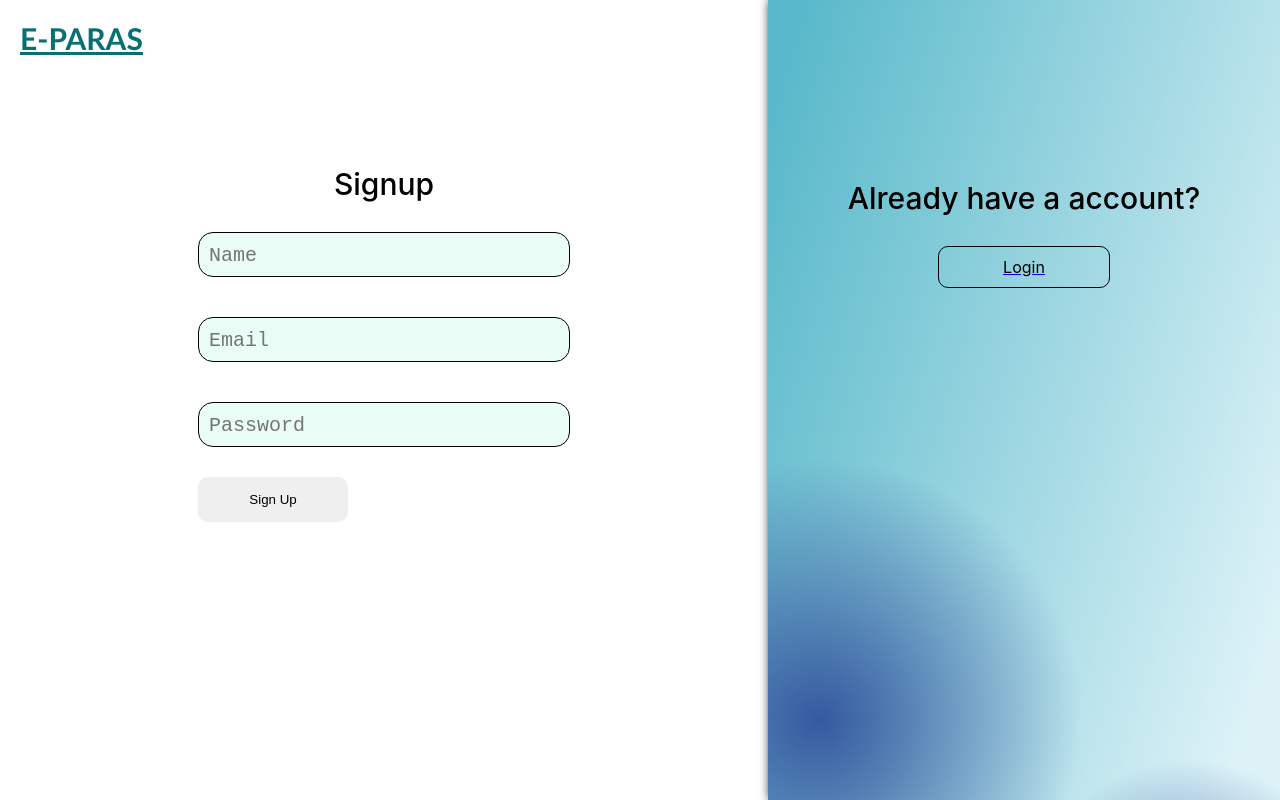
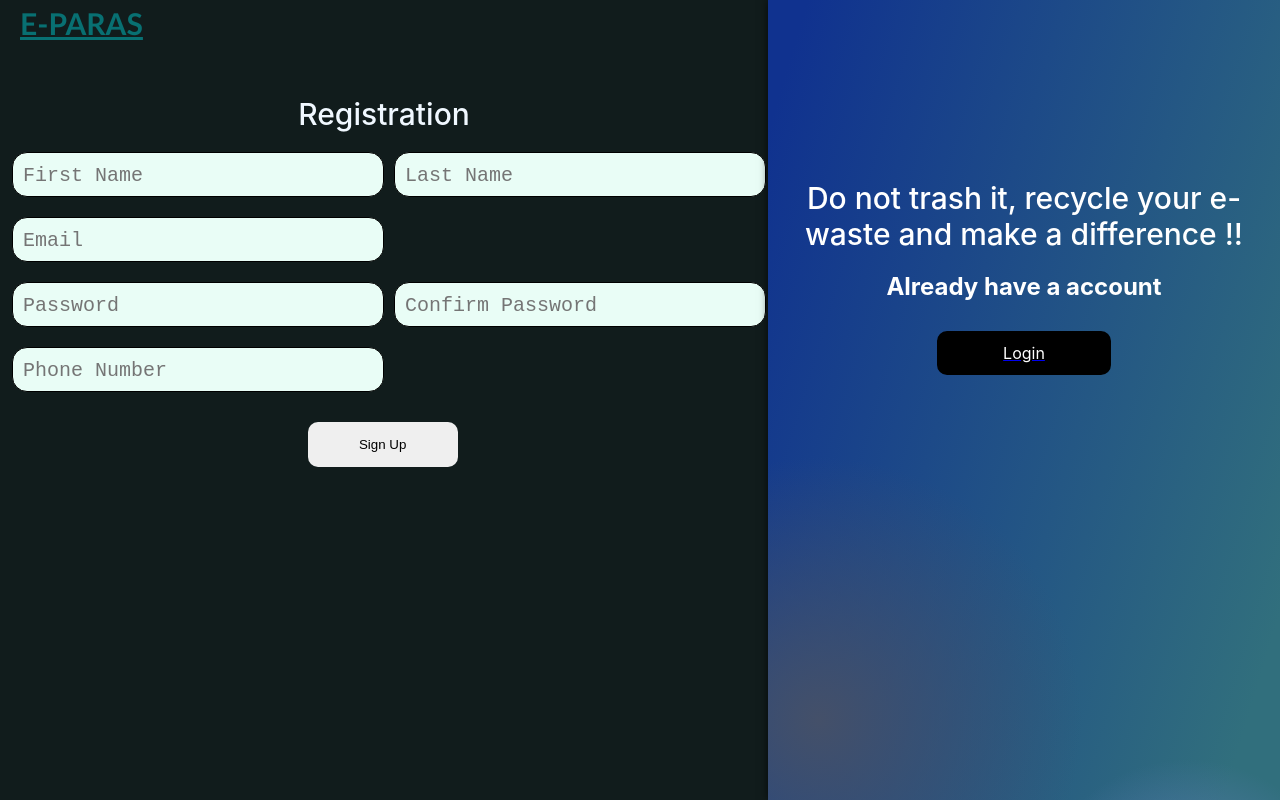
Before and after one commit to anuragsingh922/sih, a React (Create React App) app: page /signup in a window 1280 px wide. Built offline with nearby package versions, Linux system fonts and the light colour scheme.

Commit message:
sudhanshu changes

```diff
--- a/src/Components/Login.css
+++ b/src/Components/Login.css
@@ -52,12 +52,15 @@ form input::placeholder{
     padding: 15px;
     width: 150px;
     border-radius: 10px;
+    cursor: pointer;
+
 }
 
 .loginbuttondiv{
     display: flex;
     justify-content: center;
     margin-top: 30px;
+    cursor: pointer;
 }
 .second{
     background-color: aquamarine;
@@ -77,6 +80,7 @@ form input::placeholder{
     justify-content: center;
     margin-top: 30px;
     font-style: none;
+    cursor: pointer;
 }
 
 .signup{
--- a/src/Components/Login.js
+++ b/src/Components/Login.js
@@ -2,7 +2,6 @@ import React, { useState } from 'react'
 import './Signup.css'
 import {Link } from 'react-router-dom'
 import { useNavigate } from 'react-router-dom'
-
 
 function Login(props) {
 
@@ -56,8 +55,8 @@ function Login(props) {
 
           <form onSubmit={submit} >
             <input type="email" id='email' className="email" name='email' onChange={onChange} value={logindata.email} placeholder='Email' /><br />
-            <input type="text" id='password' className="password" name='password' onChange={onChange} value={logindata.password} placeholder='Password' />
-            <button className='loginbutton'  type="submit" >Login</button>
+            <input type="text" id='password' className="password" name='password' onChange={onChange} value={logindata.password} placeholder='Password' /><br/><br/>
+            <button className='loginbuttondiv'  type="submit" >Login</button>
           </form>
 
 
@@ -65,8 +64,9 @@ function Login(props) {
       </div>
 
       <div className="second">
-        <div className="secondheading">New here</div>
-        <Link to='/signup'><div className='signupbuttondiv'>Signup</div></Link>
+        <div className="secondheading">New User! Create a new account here <br/> <br />
+        </div>
+        <Link to='/signup'><div className='loginbuttondiv'>Signup</div></Link>
       </div>
     </div>
   )
--- a/src/Components/Signup.css
+++ b/src/Components/Signup.css
@@ -1,10 +1,12 @@
 .main{
     display: flex;
     height: 100vh;
+    background-color: rgb(17, 28, 28);
 }
 
 .first{
     width: 60%;
+    color: aliceblue;
 }
 
 .logo{
@@ -12,22 +14,23 @@
     font-weight: 700;
     width: fit-content;
     font-size: 30px;
-    margin-top: 20px;
+    margin-top: 5px;
     margin-left: 20px;
     font-family: 'Trebuchet MS', 'Lucida Sans Unicode', 'Lucida Grande', 'Lucida Sans', Arial, sans-serif;
 }
 
 .logolink{
-    color: rgb(8, 112, 114);;
+    color: rgb(8, 112, 114);
 }
 
 .heading{
     font-size: 30px;
     font-weight: 500;
+    margin-top: 5px;
 }
 
 .formdiv{
-    margin-top: 30px;
+    margin-top: 20px;
     display: flex;
     justify-content: center;
 }
@@ -40,37 +43,44 @@ form input{
     outline: none;
     font-size: 20px;
     background-color: rgb(233, 253, 246);
-    display: flex;
+    /* display: flex; */
     justify-content: center;
 }
 
 .email{
     margin-bottom: 20px;
+    margin-left: 10px;
 }
 
 form input::placeholder{
     font-family: 'Courier New', Courier, monospace;
 }
 
-.loginbutton{
+.signupbutton{
     padding: 15px;
     width: 150px;
     border-radius: 10px;
     border: none;
-    /* display: flex; */
     margin: auto;
     margin-top: 30px;
+    align-items: center;
+    margin-left: 40%;
+    cursor: pointer;
 }
 
-.loginbuttondiv{
+.signupbuttondiv{
     display: flex;
     justify-content: center;
     margin-top: 30px;
 }
 .second{
-    /* background: radial-gradient(circle, rgba(2,0,36,1) 0%, rgba(165,237,120,1) 0%, rgba(0,212,255,1) 82%); */
-    background: radial-gradient(657px 657px at 10% 90%,#3659a0 0,#dcf1f600 40%),radial-gradient(642px 642px at 82% 115%,#5f7db8 0,#dcf1f600 25%),linear-gradient(-73.25deg,#dcf2f7 7.43%,#59b9ca 94.82%);
+
+     background: radial-gradient(657px 657px at 10% 90%,#445069 0,#dcf1f600 40%),radial-gradient(642px 642px at 82% 115%,#5f7db8 0,#dcf1f600 25%),linear-gradient(-73.25deg,#316f7d 7.43%,#10328f 94.82%);
+
+
+    /* background-color: rgb(42, 20, 20); */
     width: 40%;
+    color: white;
     box-shadow: 2px 0px 10px black;
 
 }
@@ -78,21 +88,31 @@ form input::placeholder{
 .secondheading{
     display: flex;
     justify-content: center;
+    align-items: center;
     margin-top: 180px;
     font-size: 30px;
     font-weight: 500;
+    margin-left: 10px;
+    margin-right: 10px;
+    text-align: center;
 }
 
-.signupbuttondiv{
+.subhead{
+    align-items: center;
+    text-align: center;
+}
+
+.loginbuttondiv{
     display: flex;
     justify-content: center;
-    border: 1px solid black;
+    border: 2px solid black;
+    background-color: black;
     width: 150px;
     margin: auto;
     margin-top: 30px;
     padding: 10px;
     border-radius: 10px;
-    color: black;
+    color: rgb(255, 255, 255);
 }
 
 
@@ -101,3 +121,24 @@ form input::placeholder{
     border-radius: 10px;
     background-color: rgb(204, 203, 203);
 }
+
+.namein{
+    margin-left: 10px;
+}
+
+.password{
+    margin-left: 10px;
+}
+
+.dropdown{
+    margin-left: 10px;
+    width: 350px;
+    padding: 10px;
+    border-radius: 15px;
+    border: 1px solid black;
+    outline: none;
+    font-size: 20px;
+    background-color: rgb(233, 253, 246);
+    /* display: flex; */
+    justify-content: center;
+}
--- a/src/Components/Signup.js
+++ b/src/Components/Signup.js
@@ -1,9 +1,12 @@
-import React , {useState} from 'react'
+import React, { useState} from 'react';
 import './Signup.css'
 import {Link} from 'react-router-dom'
-import { useNavigate } from 'react-router-dom'
+import { useNavigate } from 'react-router-dom';
+
 
 function Signup(props) {
+
+
 
   const [signupdata , setsigndata] = useState({name: "" , email: "" , password: ""})
 
@@ -43,24 +46,29 @@ function Signup(props) {
     <div className='main'>
     <div className="first">
     <div className="logo"><Link to='/' className='logolink'>E-PARAS</Link></div>
-      <div className="heading">Signup</div>
+      <div className="heading">Registration</div>
       <div className="formdiv">
 
 
         <form className="form" onSubmit={submit} >
-          <input type="text" className="email" id='name' name='name' placeholder='Name'  onChange={onChange} /><br />
+          <input type="text" className="namein" id='fname' name='fname' placeholder='First Name'  onChange={onChange} />
+          <input type="text" className="namein" id='lname' name='lname' placeholder='Last Name'  onChange={onChange} /><br /><br></br>
           <input type="email" className="email" id='email' name='email' placeholder='Email' onChange={onChange} /><br />
           <input type="password" id='password' name='password' className="password" placeholder='Password' onChange={onChange}/>
-          <button className='loginbutton'>Sign Up</button>
+          <input type="password" id='cpassword' name='cpassword' className="password" placeholder='Confirm Password' onChange={onChange}/>
+          <br></br>
+          <br></br>
+          <input type="number" className="namein" id='phone' name='phone' placeholder='Phone Number' onChange={onChange} />
+
+          <button className='signupbutton' type="submit">Sign Up</button>
         </form>
-
-
       </div>
     </div>
 
     <div className="second">
-      <div className="secondheading">Already have a account?</div>
-      <Link to='/login'><div className='signupbuttondiv'>Login</div></Link>
+      <div className="secondheading">Do not trash it, recycle your e-waste and make a difference !!</div>
+      <h2 className="subhead">Already have a account</h2>
+      <Link to='/login'><div className='loginbuttondiv'>Login</div></Link>
     </div>
   </div>
   )
```
